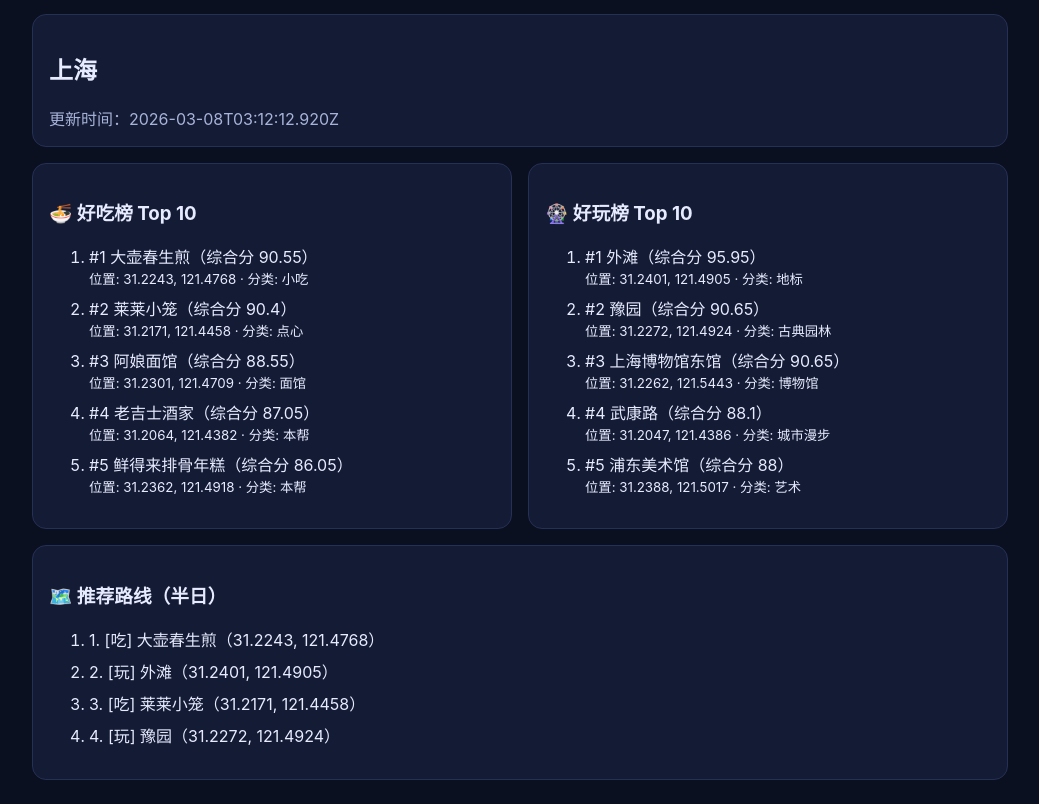
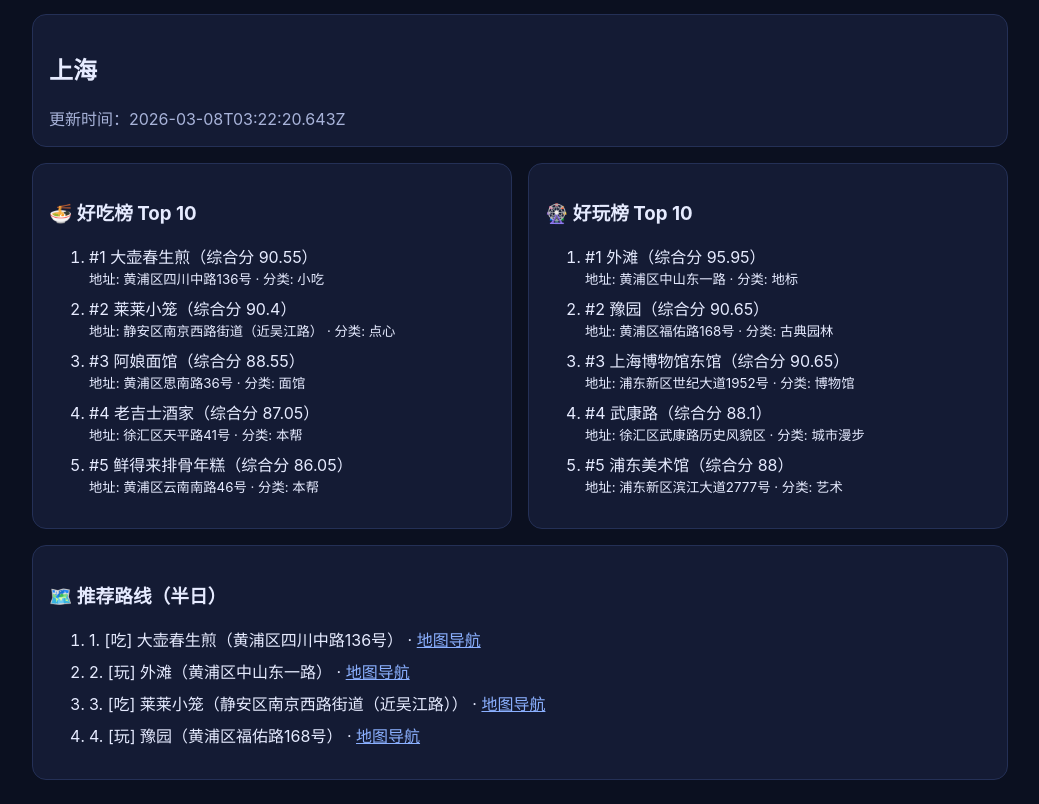
Before and after one commit to heianqishizhisuiyuan/cityfunrank, a Vue app: page / in a window 1280 px wide. Shown: the part 312-1116 px from the top of the page, without its empty margins (120-1159 px from the left). Built offline with nearby package versions, Linux system fonts and the light colour scheme.

Commit message:
feat: replace lat/lng display with human-readable addresses and map navigation links

```diff
--- a/data/generated/rankings.json
+++ b/data/generated/rankings.json
@@ -1,5 +1,5 @@
 {
-  "generatedAt": "2026-03-08T03:12:12.920Z",
+  "generatedAt": "2026-03-08T03:22:20.643Z",
   "algorithm": "v1: rating(50%) + popularity(25%) + stability(15%) + value(10%)",
   "cities": [
     {
@@ -8,6 +8,7 @@
       "topFoods": [
         {
           "name": "大壶春生煎",
+          "address": "黄浦区四川中路136号",
           "lat": 31.2243,
           "lng": 121.4768,
           "rating": 4.6,
@@ -19,6 +20,7 @@
         },
         {
           "name": "莱莱小笼",
+          "address": "静安区南京西路街道（近吴江路）",
           "lat": 31.2171,
           "lng": 121.4458,
           "rating": 4.7,
@@ -30,6 +32,7 @@
         },
         {
           "name": "阿娘面馆",
+          "address": "黄浦区思南路36号",
           "lat": 31.2301,
           "lng": 121.4709,
           "rating": 4.5,
@@ -41,6 +44,7 @@
         },
         {
           "name": "老吉士酒家",
+          "address": "徐汇区天平路41号",
           "lat": 31.2064,
           "lng": 121.4382,
           "rating": 4.5,
@@ -52,6 +56,7 @@
         },
         {
           "name": "鲜得来排骨年糕",
+          "address": "黄浦区云南南路46号",
           "lat": 31.2362,
           "lng": 121.4918,
           "rating": 4.4,
@@ -65,6 +70,7 @@
       "topPlays": [
         {
           "name": "外滩",
+          "address": "黄浦区中山东一路",
           "lat": 31.2401,
           "lng": 121.4905,
           "rating": 4.8,
@@ -76,6 +82,7 @@
         },
         {
           "name": "豫园",
+          "address": "黄浦区福佑路168号",
           "lat": 31.2272,
           "lng": 121.4924,
           "rating": 4.6,
@@ -87,6 +94,7 @@
         },
         {
           "name": "上海博物馆东馆",
+          "address": "浦东新区世纪大道1952号",
           "lat": 31.2262,
           "lng": 121.5443,
           "rating": 4.7,
@@ -98,6 +106,7 @@
         },
         {
           "name": "武康路",
+          "address": "徐汇区武康路历史风貌区",
           "lat": 31.2047,
           "lng": 121.4386,
           "rating": 4.5,
@@ -109,6 +118,7 @@
         },
         {
           "name": "浦东美术馆",
+          "address": "浦东新区滨江大道2777号",
           "lat": 31.2388,
           "lng": 121.5017,
           "rating": 4.6,
@@ -123,24 +133,28 @@
         {
           "type": "eat",
           "name": "大壶春生煎",
+          "address": "黄浦区四川中路136号",
           "lat": 31.2243,
           "lng": 121.4768
         },
         {
           "type": "play",
           "name": "外滩",
+          "address": "黄浦区中山东一路",
           "lat": 31.2401,
           "lng": 121.4905
         },
         {
           "type": "eat",
           "name": "莱莱小笼",
+          "address": "静安区南京西路街道（近吴江路）",
           "lat": 31.2171,
           "lng": 121.4458
         },
         {
           "type": "play",
           "name": "豫园",
+          "address": "黄浦区福佑路168号",
           "lat": 31.2272,
           "lng": 121.4924
         }
@@ -152,6 +166,7 @@
       "topFoods": [
         {
           "name": "四季民福烤鸭",
+          "address": "东城区南池子大街11号",
           "lat": 39.9155,
           "lng": 116.4039,
           "rating": 4.7,
@@ -163,6 +178,7 @@
         },
         {
           "name": "方砖厂69号炸酱面",
+          "address": "东城区方砖厂胡同69号",
           "lat": 39.9391,
           "lng": 116.4017,
           "rating": 4.5,
@@ -174,6 +190,7 @@
         },
         {
           "name": "护国寺小吃",
+          "address": "西城区护国寺大街93号",
           "lat": 39.9328,
           "lng": 116.3784,
           "rating": 4.4,
@@ -185,6 +202,7 @@
         },
         {
           "name": "门框胡同百年卤煮",
+          "address": "西城区门框胡同内",
           "lat": 39.9051,
           "lng": 116.3912,
           "rating": 4.3,
@@ -196,6 +214,7 @@
         },
         {
           "name": "尹三豆汁",
+          "address": "东城区天坛东里中区",
           "lat": 39.8923,
           "lng": 116.4081,
           "rating": 4.2,
@@ -209,6 +228,7 @@
       "topPlays": [
         {
           "name": "故宫博物院",
+          "address": "东城区景山前街4号",
           "lat": 39.9163,
           "lng": 116.3972,
           "rating": 4.9,
@@ -220,6 +240,7 @@
         },
         {
           "name": "颐和园",
+          "address": "海淀区新建宫门路19号",
           "lat": 39.9997,
           "lng": 116.2755,
           "rating": 4.8,
@@ -231,6 +252,7 @@
         },
         {
           "name": "天坛公园",
+          "address": "东城区天坛东路甲1号",
           "lat": 39.8837,
           "lng": 116.4122,
           "rating": 4.7,
@@ -242,6 +264,7 @@
         },
         {
           "name": "什刹海",
+          "address": "西城区地安门西大街",
           "lat": 39.9433,
           "lng": 116.3855,
           "rating": 4.6,
@@ -253,6 +276,7 @@
         },
         {
           "name": "798艺术区",
+          "address": "朝阳区酒仙桥路4号",
           "lat": 39.9841,
           "lng": 116.4982,
           "rating": 4.5,
@@ -267,24 +291,28 @@
         {
           "type": "eat",
           "name": "四季民福烤鸭",
+          "address": "东城区南池子大街11号",
           "lat": 39.9155,
           "lng": 116.4039
         },
         {
           "type": "play",
           "name": "故宫博物院",
+          "address": "东城区景山前街4号",
           "lat": 39.9163,
           "lng": 116.3972
         },
         {
           "type": "eat",
           "name": "方砖厂69号炸酱面",
+          "address": "东城区方砖厂胡同69号",
           "lat": 39.9391,
           "lng": 116.4017
         },
         {
           "type": "play",
           "name": "颐和园",
+          "address": "海淀区新建宫门路19号",
           "lat": 39.9997,
           "lng": 116.2755
         }
--- a/src/App.vue
+++ b/src/App.vue
@@ -30,18 +30,27 @@ const filteredFoods = computed(() => {
   if (!city.value) return [];
   const q = placeQuery.value.trim().toLowerCase();
   if (!q) return city.value.topFoods.slice(0, 10);
-  return city.value.topFoods.filter((i) => i.name.toLowerCase().includes(q) || i.category.toLowerCase().includes(q));
+  return city.value.topFoods.filter(
+    (i) => i.name.toLowerCase().includes(q) || i.category.toLowerCase().includes(q) || (i.address ?? '').toLowerCase().includes(q)
+  );
 });
 
 const filteredPlays = computed(() => {
   if (!city.value) return [];
   const q = placeQuery.value.trim().toLowerCase();
   if (!q) return city.value.topPlays.slice(0, 10);
-  return city.value.topPlays.filter((i) => i.name.toLowerCase().includes(q) || i.category.toLowerCase().includes(q));
+  return city.value.topPlays.filter(
+    (i) => i.name.toLowerCase().includes(q) || i.category.toLowerCase().includes(q) || (i.address ?? '').toLowerCase().includes(q)
+  );
 });
 
 function citySubtitle(type: 'eat' | 'play') {
   return type === 'eat' ? '🍜 好吃榜 Top 10' : '🎡 好玩榜 Top 10';
+}
+
+function mapLink(step: { name: string; address?: string }) {
+  const keyword = encodeURIComponent(step.address ? `${step.name} ${step.address}` : step.name);
+  return `https://uri.amap.com/search?keyword=${keyword}`;
 }
 </script>
 
@@ -80,7 +89,7 @@ function citySubtitle(type: 'eat' | 'play') {
             <li v-for="(item, idx) in filteredFoods" :key="item.name">
               #{{ idx + 1 }} {{ item.name }}（综合分 {{ item.score }}）
               <br />
-              <small>位置: {{ item.lat }}, {{ item.lng }} · 分类: {{ item.category }}</small>
+              <small>地址: {{ item.address || '待补充' }} · 分类: {{ item.category }}</small>
             </li>
           </ol>
         </div>
@@ -91,7 +100,7 @@ function citySubtitle(type: 'eat' | 'play') {
             <li v-for="(item, idx) in filteredPlays" :key="item.name">
               #{{ idx + 1 }} {{ item.name }}（综合分 {{ item.score }}）
               <br />
-              <small>位置: {{ item.lat }}, {{ item.lng }} · 分类: {{ item.category }}</small>
+              <small>地址: {{ item.address || '待补充' }} · 分类: {{ item.category }}</small>
             </li>
           </ol>
         </div>
@@ -101,7 +110,8 @@ function citySubtitle(type: 'eat' | 'play') {
         <h3>🗺️ 推荐路线（半日）</h3>
         <ol>
           <li v-for="(step, idx) in city.route" :key="`${step.type}-${step.name}`">
-            {{ idx + 1 }}. [{{ step.type === 'eat' ? '吃' : '玩' }}] {{ step.name }}（{{ step.lat }}, {{ step.lng }}）
+            {{ idx + 1 }}. [{{ step.type === 'eat' ? '吃' : '玩' }}] {{ step.name }}（{{ step.address || '地址待补充' }}）
+            · <a :href="mapLink(step)" target="_blank" rel="noreferrer">地图导航</a>
           </li>
         </ol>
       </div>
--- a/src/style.css
+++ b/src/style.css
@@ -70,6 +70,10 @@ li {
   margin: 8px 0;
 }
 
+a {
+  color: #8bb0ff;
+}
+
 @media (max-width: 760px) {
   .grid,
   .search-row {
--- a/src/types.ts
+++ b/src/types.ts
@@ -1,5 +1,6 @@
 export type Place = {
   name: string;
+  address?: string;
   lat: number;
   lng: number;
   rating: number;
@@ -13,6 +14,7 @@ export type Place = {
 export type RouteStop = {
   type: 'eat' | 'play';
   name: string;
+  address?: string;
   lat: number;
   lng: number;
 };
```
Also changed, not shown: data/seed/places.json (+20 -20 lines), scripts/generate.mjs (+4 -4 lines).
